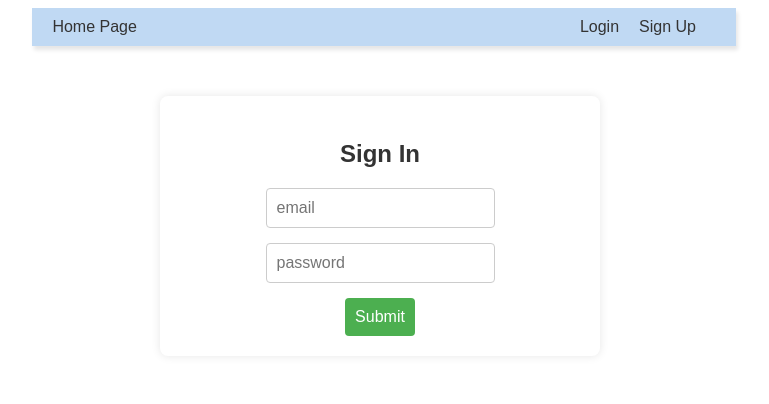
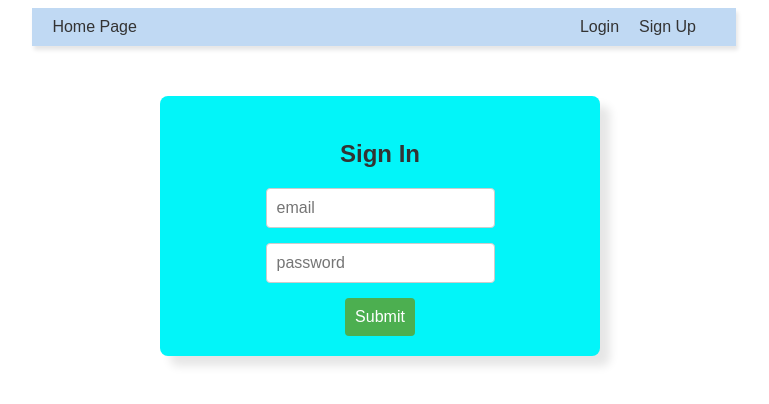
Before and after one commit to aaditya482/Vuejs-TaskTracker, a Vue app: page /signin in a window 1280 px wide. Shown: the top 404 px of the page, without its empty margins (260-1029 px from the left). Built offline with nearby package versions, Linux system fonts and the light colour scheme.

Commit message:
Update SignInView.vue

```diff
--- a/src/views/SignInView.vue
+++ b/src/views/SignInView.vue
@@ -57,9 +57,9 @@ export default {
     max-width: 400px;
     margin: 50px auto;
     padding: 20px;
-    background-color: #fff;
+    background-color: #02f5f9;
     border-radius: 8px;
-    box-shadow: 0 0 10px rgba(0, 0, 0, 0.1);
+    box-shadow: 10px 10px 10px rgba(0, 0, 0, 0.1);
     text-align: center;
   }
 
```
